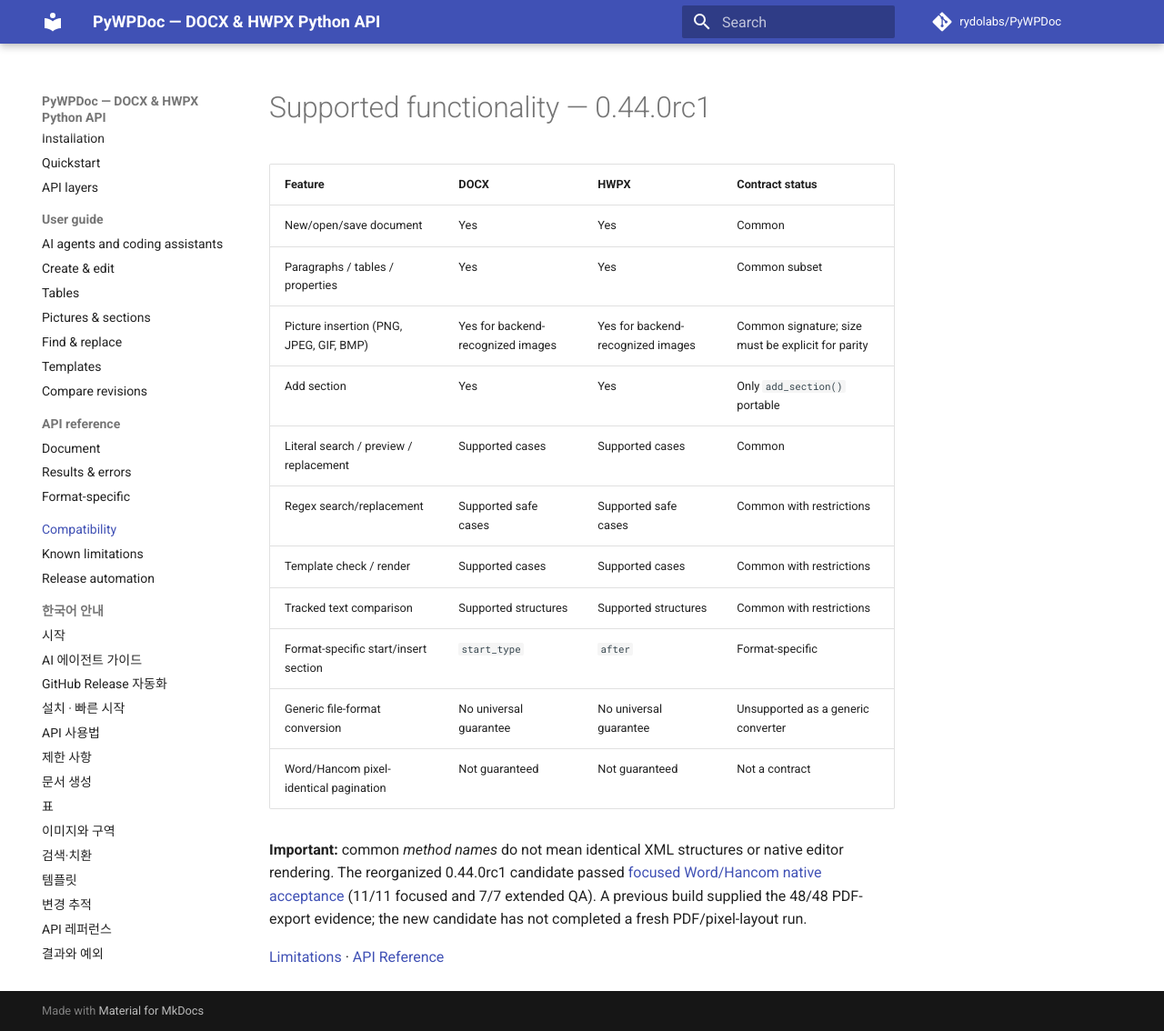
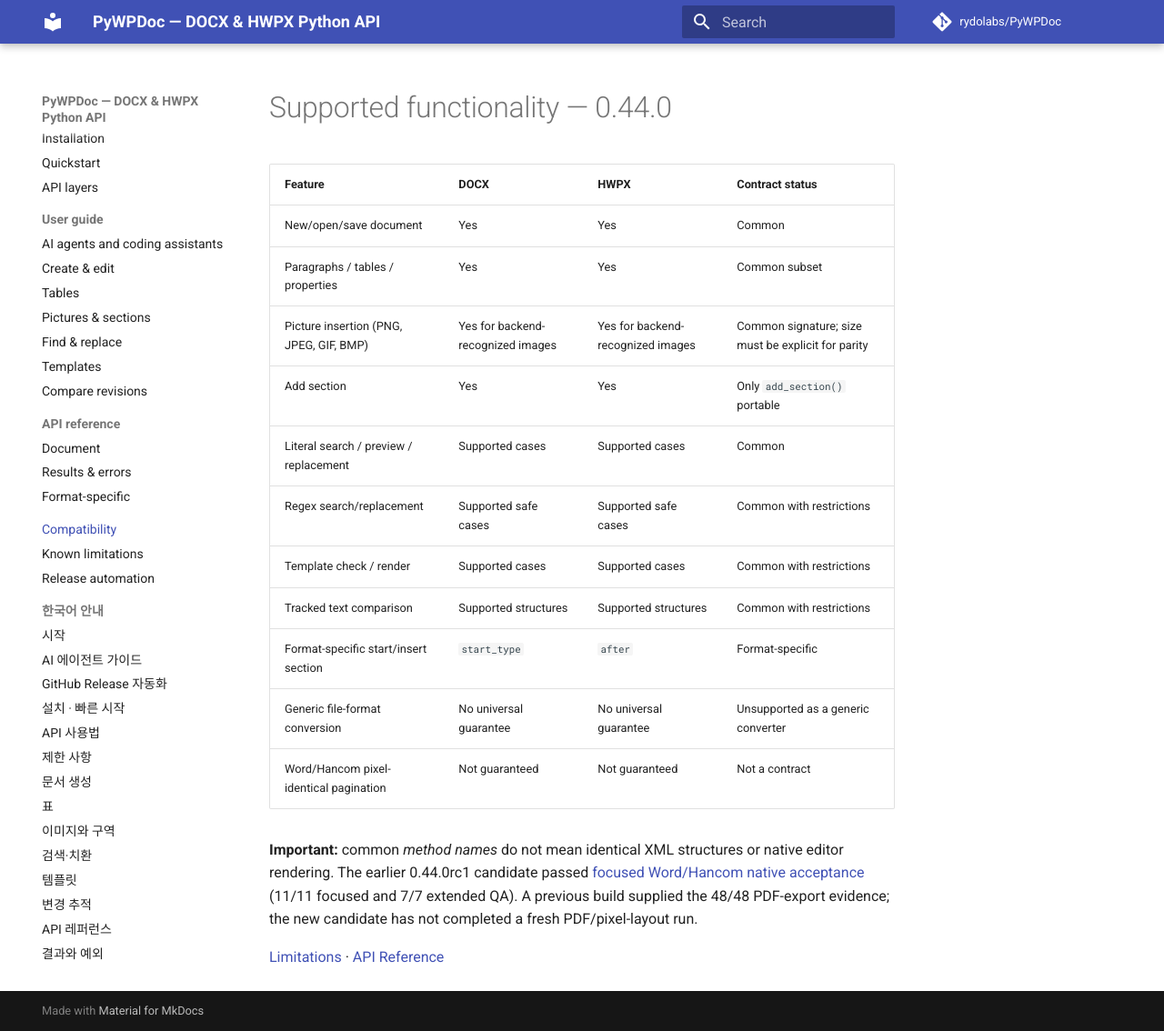
Before and after one commit to rydolabs/PyWPDoc, an MkDocs documentation site: the page built from docs/compatibility.md, in a window 1280 px wide and 1134 px high. Shown: the whole window at 91% size. Built offline with MkDocs 1.6.1 and Material for MkDocs 9.7.7, drawn with Linux system fonts in a browser that asks for light colours; comment, search, counter and statistics services are not loaded.

```diff
--- a/docs/compatibility.md
+++ b/docs/compatibility.md
@@ -1,4 +1,4 @@
-# Supported functionality — 0.44.0rc1
+# Supported functionality — 0.44.0
 
 | Feature | DOCX | HWPX | Contract status |
 | --- | --- | --- | --- |
@@ -14,6 +14,6 @@
 | Generic file-format conversion | No universal guarantee | No universal guarantee | Unsupported as a generic converter |
 | Word/Hancom pixel-identical pagination | Not guaranteed | Not guaranteed | Not a contract |
 
-**Important:** common *method names* do not mean identical XML structures or native editor rendering. The reorganized 0.44.0rc1 candidate passed [focused Word/Hancom native acceptance](testing/native-qa-0440rc1-2026-10-18.md) (11/11 focused and 7/7 extended QA). A previous build supplied the 48/48 PDF-export evidence; the new candidate has not completed a fresh PDF/pixel-layout run.
+**Important:** common *method names* do not mean identical XML structures or native editor rendering. The earlier 0.44.0rc1 candidate passed [focused Word/Hancom native acceptance](testing/native-qa-0440rc1-2026-10-18.md) (11/11 focused and 7/7 extended QA). A previous build supplied the 48/48 PDF-export evidence; the new candidate has not completed a fresh PDF/pixel-layout run.
 
 [Limitations](limitations.md) · [API Reference](reference/document.md)
```
